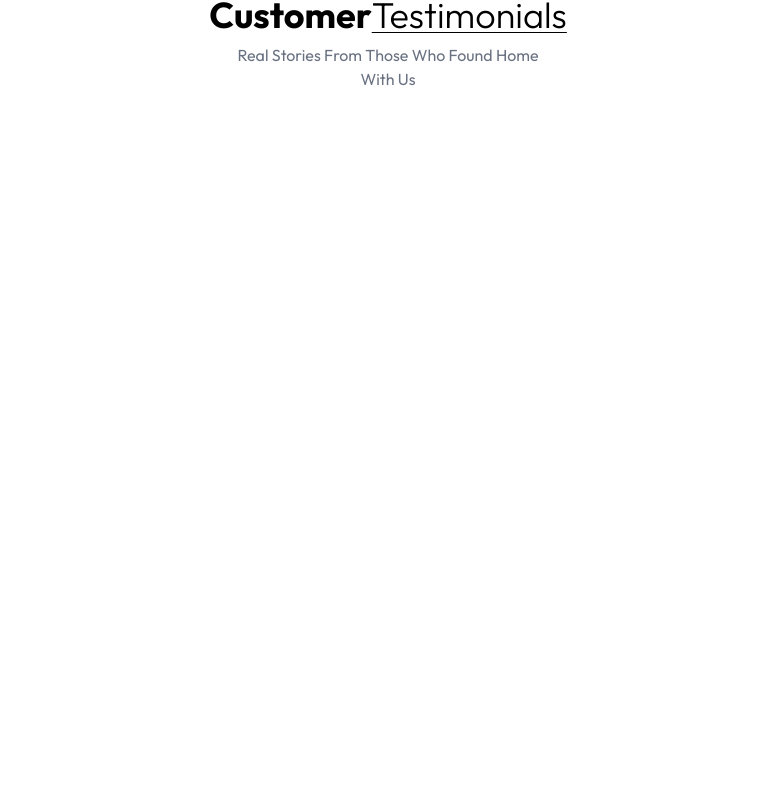
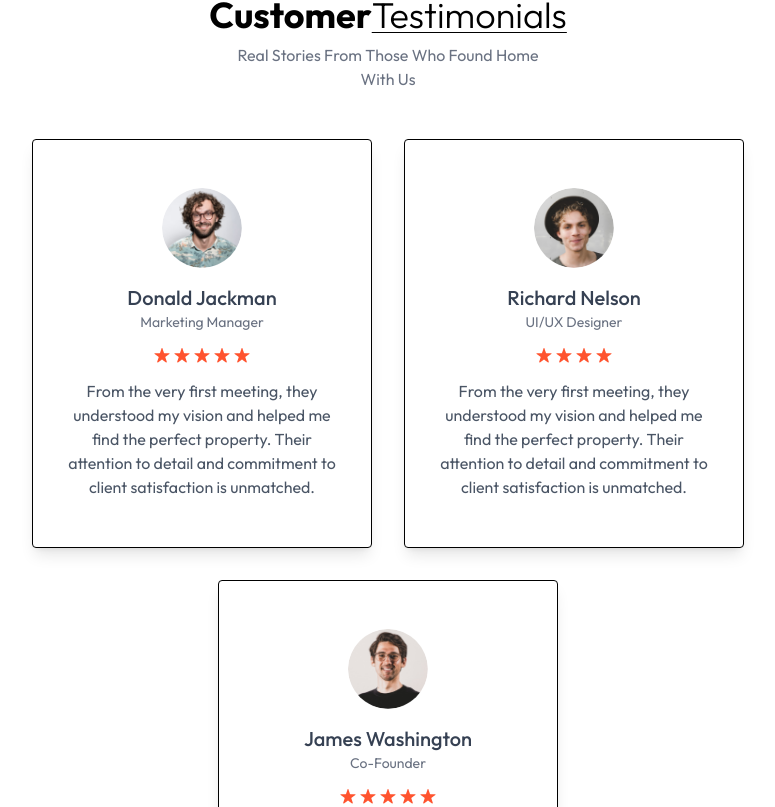
Before and after one commit to brauliomac/real-state-site, a React app in the folder real-state/: page / in a window 1280 px wide. Shown: the part 2493-3300 px from the top of the page, without its empty margins (252-1027 px from the left). Before the commit the page ends 2672 px from the top, so only its background shows below. Built offline with nearby package versions, Linux system fonts and the light colour scheme; the HTML template or start-up script is replaced by a standard one.

Commit message:
testimonials done

```diff
--- a/real-state/src/components/Testimonials.jsx
+++ b/real-state/src/components/Testimonials.jsx
@@ -1,4 +1,4 @@
-import React from 'react'
+import { assets, testimonialsData  } from '../assets/assets'
 
 const Testimonials = () => {
   return (
@@ -12,6 +12,29 @@
       <p className='text-center text-gray-500 mb-12 max-w-80 mx-auto'>
             Real Stories From Those Who Found Home With Us
       </p>
+
+      <div className='flex flex-wrap justify-center gap-8'>
+            { testimonialsData.map((testimonial, index) => (
+                <div key={ index } className='max-w-[340px] border shadow-lg rounded px-8 py-12 text-center'>
+                    <img
+                        className='w-20 h-20 rounded-full mx-auto mb-4'
+                        src={ testimonial.image }
+                        alt={ testimonial.alt }
+                    />
+                    <h2 className='text-xl text-gray-700 font-medium'>
+                        { testimonial.name }
+                    </h2>
+                    <p className='text-gray-500 mb-4 text-sm'> { testimonial.title }</p>
+
+                    <div className='flex justify-center gap-1 text-red-500 mb-4'>
+                        { Array.from({ length: testimonial.rating }, (item, index) => (
+                            <img src={ assets.star_icon } alt="" key={ index } />
+                        )) }
+                    </div>
+                    <p className='text-gray-600'>{ testimonial.text }</p>
+                </div>
+            )) }
+      </div>
     </div>
   )
 }
```
